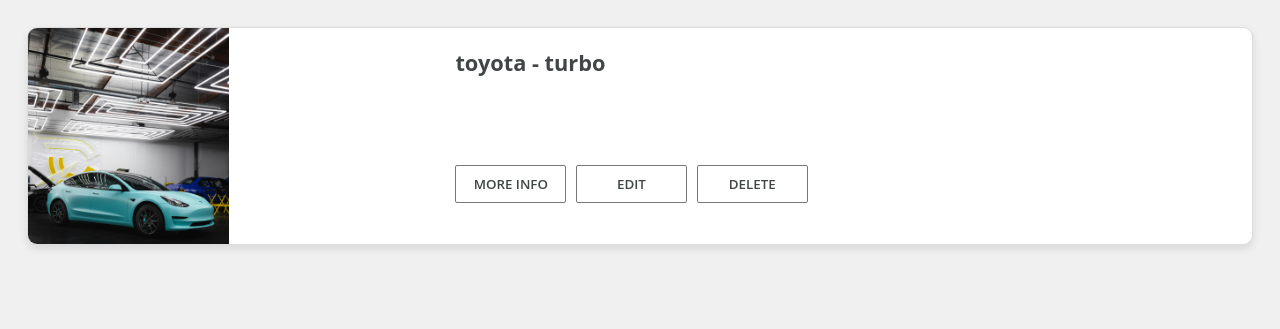
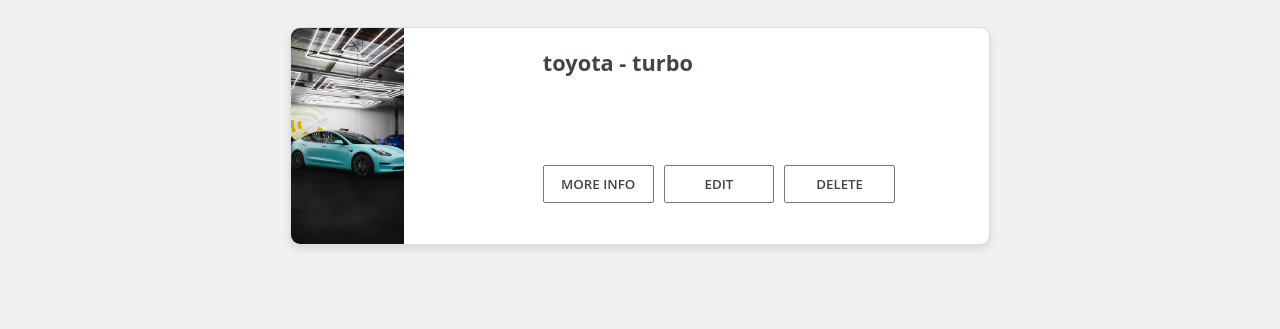
Before and after one commit to Cyber-pgp/virtual-car-dealership, a Django app: page /cars/dashboard/ in a window 1280 px wide. Shown: the top 329 px of the page. Run offline with Django 5.2, Linux system fonts and the light colour scheme; a user stored in the database is signed in; data comes from the database, SQL or seed files in the repository; both versions use the stored data as it was after the commit.

Commit message:
made the card a bit better but still working on that

```diff
--- a/templates/cars/dashboard.html
+++ b/templates/cars/dashboard.html
@@ -18,7 +18,7 @@
             border: 1px solid #ddd;
             border-radius: 10px;
             overflow: hidden;
-            width: 4000px;
+            width: 700px;
             margin: 10px;
             box-shadow: 0 4px 8px rgba(0, 0, 0, 0.1);
         }
@@ -28,7 +28,7 @@
         }
         .img-container img {
             width: 100%;
-            height: auto;
+            height: 100%;
         }
         .card-body {
             padding: 25px;
```
Also changed, not shown: db.sqlite3.
